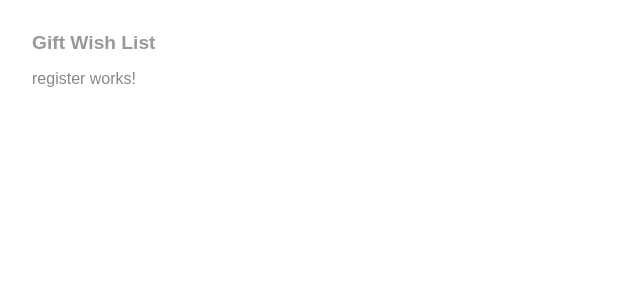
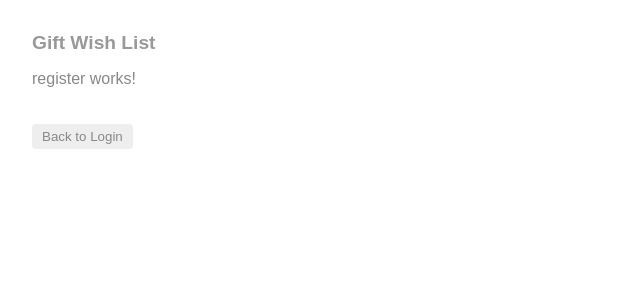
Before and after one commit to Woz-U-Group-Projects/team-the-grinchs-posse, an Angular app in the folder client/: page /register in a window 1280 px wide. Shown: the top 300 px of the page, without its empty margins (0-640 px from the left). Built offline with nearby package versions, Linux system fonts and the light colour scheme; what angular-in-memory-web-api would draw is missing.

Commit message:
added 'Back to Login' button to register component

```diff
--- a/client/src/app/register/register.component.css
+++ b/client/src/app/register/register.component.css
@@ -0,0 +1,44 @@
+h1 {
+    font-size: 1.2em;
+    color: #999;
+    margin-bottom: 0;
+  }
+  h2 {
+    font-size: 1.1em;
+    margin-top: 1;
+    padding-top: 0;
+  }
+  h3 a {
+    font-size: 1em;
+    text-decoration: none;
+  }
+  label {
+      display: inline-block;
+      width: 3em;
+      margin: .5em 0;
+      color: #607D8B;
+      font-weight: bold;
+    }
+    input {
+      height: 2em;
+      font-size: 1em;
+      padding-left: .4em;
+    }
+    button {
+      margin-top: 20px;
+      font-family: Arial;
+      background-color: #eee;
+      border: none;
+      padding: 5px 10px;
+      border-radius: 4px;
+      cursor: pointer;
+      cursor: hand;
+    }
+    button:hover {
+      background-color: #cfd8dc;
+    }
+    button:disabled {
+      background-color: #eee;
+      color: #ccc;
+      cursor: auto;
+    }
--- a/client/src/app/register/register.component.html
+++ b/client/src/app/register/register.component.html
@@ -1,3 +1,5 @@
 <p>
   register works!
 </p>
+
+<button (click)="goBack()">Back to Login</button>
--- a/client/src/app/register/register.component.ts
+++ b/client/src/app/register/register.component.ts
@@ -1,5 +1,6 @@
 import { Component, OnInit } from '@angular/core';
 import { Router, ActivatedRoute } from '@angular/router';
+import { Location } from '@angular/common';
 
 @Component({
   selector: 'app-register',
@@ -8,9 +9,16 @@ import { Router, ActivatedRoute } from '@angular/router';
 })
 export class RegisterComponent implements OnInit {
 
-  constructor() { }
+  constructor(
+    private route: ActivatedRoute,
+    private location: Location
+  ) { }
 
   ngOnInit() {
   }
 
+  goBack(): void {
+    this.location.back();
+  }
+
 }
```
